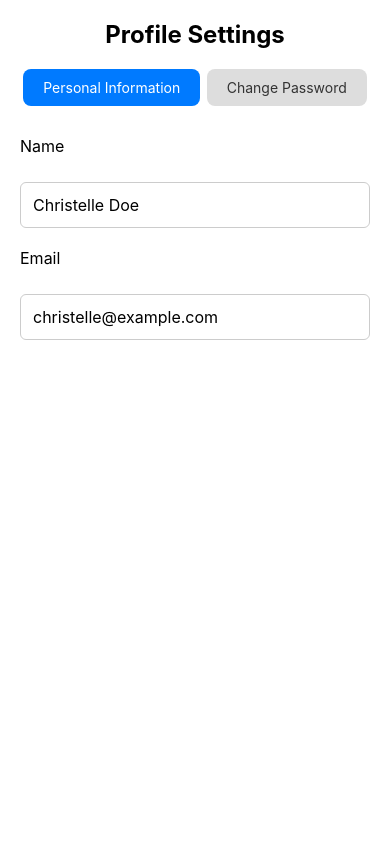
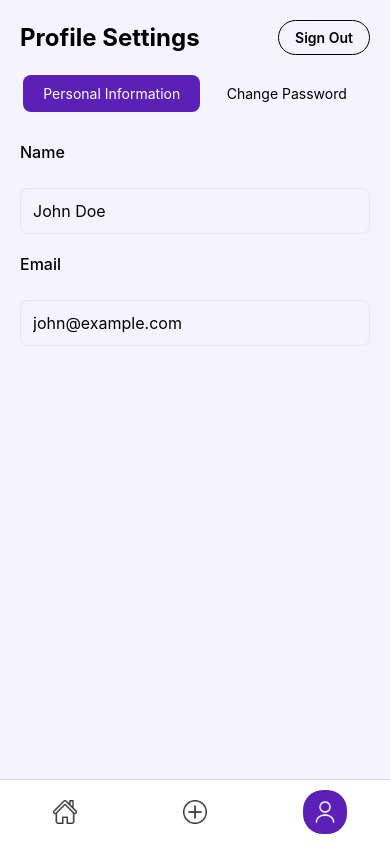
Before and after one commit to christellek1/ReactNative_Assignment, a React Native app: screen /ProfileScreen in a window 390 px wide. Built offline with nearby package versions, Linux system fonts and the light colour scheme.

Commit message:
added navbar

```diff
--- a/package.json
+++ b/package.json
@@ -18,15 +18,19 @@
     "@react-navigation/native": "^7.1.8",
     "@react-navigation/native-stack": "^7.3.12",
     "@react-navigation/stack": "^7.3.1",
+    "@rnmapbox/maps": "^10.1.38",
     "axios": "^1.9.0",
     "expo-image-picker": "^16.1.4",
     "react": "19.0.0",
     "react-hook-form": "^7.56.4",
     "react-native": "0.79.2",
+    "react-native-geolocation-service": "^5.3.1",
     "react-native-gesture-handler": "^2.25.0",
     "react-native-google-places-autocomplete": "^2.5.7",
     "react-native-image-picker": "^8.2.1",
+    "react-native-maps": "^1.23.8",
     "react-native-mmkv": "^3.2.0",
+    "react-native-permissions": "^5.4.0",
     "react-native-reanimated": "^3.17.5",
     "react-native-safe-area-context": "^5.4.0",
     "react-native-screens": "^4.10.0",
--- /dev/null
+++ b/src/components/molecules/Navbar.tsx
@@ -0,0 +1,65 @@
+// src/components/molecules/Navbar.tsx
+import React from 'react';
+import { View, TouchableOpacity, Image } from 'react-native';
+import images from '../../assets/images';
+import { createStyles } from '../../../styles/NavbarStyle';
+import { useTheme } from '../../context/ThemeContext';
+
+const { home: HomeImage, plus: AddImage, user: ProfileImage } = images;
+
+interface NavbarProps {
+  activeTab: string;
+  navigation: any;
+  colors: any;
+  theme: string;
+  setActiveTab: (tab: string) => void;
+}
+
+const Navbar = ({ activeTab, navigation, colors, theme, setActiveTab }: NavbarProps) => {
+  const styles = createStyles(colors, theme);
+
+  return (
+    <View style={styles.bottomNav}>
+      <TouchableOpacity
+        onPress={() => {
+          setActiveTab('Home');
+          navigation.navigate('Home');
+        }}
+        style={[styles.navButton, activeTab === 'Home' && styles.activeNavButton]}
+      >
+        <Image
+          source={HomeImage}
+          style={[styles.navIcon, { tintColor: activeTab === 'Home' ? '#fff' : '#333' }]}
+        />
+      </TouchableOpacity>
+
+      <TouchableOpacity
+        onPress={() => {
+          setActiveTab('Add');
+          navigation.navigate('UploadImage');
+        }}
+        style={[styles.navButton, activeTab === 'Add' && styles.activeNavButton]}
+      >
+        <Image
+          source={AddImage}
+          style={[styles.navIcon, { tintColor: activeTab === 'Add' ? '#fff' : '#333' }]}
+        />
+      </TouchableOpacity>
+
+      <TouchableOpacity
+        onPress={() => {
+          setActiveTab('ProfileScreen');
+          navigation.navigate('ProfileScreen');
+        }}
+        style={[styles.navButton, activeTab === 'ProfileScreen' && styles.activeNavButton]}
+      >
+        <Image
+          source={ProfileImage}
+          style={[styles.navIcon, { tintColor: activeTab === 'ProfileScreen' ? '#fff' : '#333' }]}
+        />
+      </TouchableOpacity>
+    </View>
+  );
+};
+
+export default Navbar;
--- a/src/screens/ProfileScreen.tsx
+++ b/src/screens/ProfileScreen.tsx
@@ -6,49 +6,77 @@ import {
   TouchableOpacity,
   TextInput,
   ScrollView,
+  SafeAreaView,
+  Alert,
 } from 'react-native';
+import { useTheme } from '../context/ThemeContext';
+import Navbar from '../components/molecules/Navbar';
+import { useAuthStore } from '../store/authStore';
 
-const ProfileScreen = () => {
-  const [name, setName] = useState('Christelle Doe');
-  const [email, setEmail] = useState('christelle@example.com');
+const ProfileScreen = ({ navigation }: { navigation: any }) => {
+  const { theme, colors } = useTheme();
+  const styles = createStyles(colors, theme);
+
+  const [name, setName] = useState('John Doe');
+  const [email, setEmail] = useState('john@example.com');
   const [password, setPassword] = useState('');
   const [showPersonalInfo, setShowPersonalInfo] = useState(true);
+  const [activeTab, setActiveTab] = useState('ProfileScreen');
+
+  const logout = useAuthStore((state) => state.logout);
+
+  const handleLogout = () => {
+    Alert.alert(
+      'Logout',
+      'Are you sure you want to sign out?',
+      [
+        { text: 'Cancel', style: 'cancel' },
+        {
+          text: 'Sign Out',
+          style: 'destructive',
+          onPress: () => {
+            logout();
+            navigation.reset({
+              index: 0,
+              routes: [{ name: 'Auth' }],  // Navigate to login screen
+            });
+          },
+        },
+      ],
+      { cancelable: true }
+    );
+  };
 
   return (
+    <SafeAreaView style={styles.safeArea}>
       <ScrollView contentContainerStyle={styles.container}>
+        {/* Header with logout button */}
+        <View style={styles.header}>
           <Text style={styles.title}>Profile Settings</Text>
+          <TouchableOpacity
+            style={styles.logoutButton}
+            onPress={handleLogout}
+            activeOpacity={0.7}
+          >
+            <Text style={styles.logoutButtonText}>Sign Out</Text>
+          </TouchableOpacity>
+        </View>
 
         <View style={styles.buttonContainer}>
           <TouchableOpacity
-          style={[
-            styles.toggleButton,
-            showPersonalInfo && styles.activeButton,
-          ]}
+            style={[styles.toggleButton, showPersonalInfo && styles.activeButton]}
             onPress={() => setShowPersonalInfo(true)}
           >
-          <Text
-            style={[
-              styles.buttonText,
-              showPersonalInfo && styles.activeButtonText,
-            ]}
-          >
+            <Text style={[styles.buttonText, showPersonalInfo && styles.activeButtonText]}>
               Personal Information
             </Text>
           </TouchableOpacity>
 
           <TouchableOpacity
-          style={[
-            styles.toggleButton,
-            !showPersonalInfo && styles.activeButton,
-          ]}
+            style={[styles.toggleButton, !showPersonalInfo && styles.activeButton]}
             onPress={() => setShowPersonalInfo(false)}
           >
-          <Text
-            style={[
-              styles.buttonText,
-              !showPersonalInfo && styles.activeButtonText,
-            ]}
-          >
+            <Text style={[styles.buttonText, !showPersonalInfo && styles.activeButtonText]}>
               Change Password
             </Text>
           </TouchableOpacity>
@@ -62,6 +90,7 @@ const ProfileScreen = () => {
               value={name}
               onChangeText={setName}
               placeholder="Enter your name"
+              placeholderTextColor={"white"}
             />
 
             <Text style={styles.label}>Email</Text>
@@ -70,10 +99,21 @@ const ProfileScreen = () => {
               value={email}
               onChangeText={setEmail}
               placeholder="Enter your email"
+              placeholderTextColor={"white"}
+              keyboardType="email-address"
+              autoCapitalize="none"
             />
           </View>
         ) : (
           <View style={styles.form}>
+            <Text style={styles.label}>Current Password</Text>
+            <TextInput
+              style={styles.input}
+              secureTextEntry
+              placeholder="Enter current password"
+              placeholderTextColor={"white"}
+            />
+
             <Text style={styles.label}>New Password</Text>
             <TextInput
               style={styles.input}
@@ -81,24 +121,66 @@ const ProfileScreen = () => {
               onChangeText={setPassword}
               secureTextEntry
               placeholder="Enter new password"
+              placeholderTextColor={"white"}
+            />
+
+            <Text style={styles.label}>Confirm New Password</Text>
+            <TextInput
+              style={styles.input}
+              secureTextEntry
+              placeholder="Confirm new password"
+              placeholderTextColor={"white"}
             />
           </View>
         )}
       </ScrollView>
+
+      <Navbar
+        activeTab={activeTab}
+        navigation={navigation}
+        colors={colors}
+        theme={theme}
+        setActiveTab={setActiveTab}
+      />
+    </SafeAreaView>
   );
 };
 
-const styles = StyleSheet.create({
+const createStyles = (colors: any, theme: string) =>
+  StyleSheet.create({
+    safeArea: {
+      flex: 1,
+      backgroundColor: colors.background,
+    },
     container: {
       padding: 20,
-    backgroundColor: '#fff',
+      backgroundColor: colors.background,
       flexGrow: 1,
+      paddingBottom: 80,
+    },
+    header: {
+      flexDirection: 'row',
+      justifyContent: 'space-between',
+      alignItems: 'center',
+      marginBottom: 20,
     },
     title: {
       fontSize: 24,
       fontWeight: 'bold',
-    marginBottom: 20,
-    textAlign: 'center',
+      color: colors.text,
+    },
+    logoutButton: {
+      paddingVertical: 8,
+      paddingHorizontal: 16,
+      borderRadius: 20,
+      borderWidth: 1,
+      borderColor: colors.error,
+      backgroundColor: 'transparent',
+    },
+    logoutButtonText: {
+      color: colors.error,
+      fontWeight: '600',
+      fontSize: 14,
     },
     buttonContainer: {
       flexDirection: 'row',
@@ -108,14 +190,14 @@ const styles = StyleSheet.create({
     toggleButton: {
       paddingVertical: 10,
       paddingHorizontal: 20,
-    backgroundColor: '#ddd',
+      backgroundColor: colors.buttonBackground,
       borderRadius: 8,
     },
     activeButton: {
-    backgroundColor: '#007AFF',
+      backgroundColor: colors.primary,
     },
     buttonText: {
-    color: '#333',
+      color: colors.text,
       fontSize: 14,
     },
     activeButtonText: {
@@ -123,17 +205,22 @@ const styles = StyleSheet.create({
     },
     form: {
       gap: 20,
+      marginBottom: 30,
     },
     label: {
       fontSize: 16,
       marginBottom: 6,
+      color: colors.text,
+      fontWeight: '500',
     },
     input: {
       borderWidth: 1,
-    borderColor: '#ccc',
+      borderColor: colors.border,
       padding: 12,
-    borderRadius: 6,
+      borderRadius: 8,
       fontSize: 16,
+      backgroundColor: colors.inputBackground,
+      color: colors.text,
     },
   });
 
--- a/src/screens/UploadImage.tsx
+++ b/src/screens/UploadImage.tsx
@@ -8,11 +8,14 @@ import {
   ScrollView,
   Alert,
   ActivityIndicator,
+  SafeAreaView,
 } from 'react-native';
 import { useForm, Controller } from 'react-hook-form';
 import { z } from 'zod';
 import { zodResolver } from '@hookform/resolvers/zod';
 import { addProduct } from '../api/product';
+import { useTheme } from '../context/ThemeContext';
+import Navbar from '../components/molecules/Navbar';
 
 // Validation Schema
 const schema = z.object({
@@ -23,7 +26,12 @@ const schema = z.object({
 
 type FormData = z.infer<typeof schema>;
 
-const UploadImage = () => {
+const UploadImage = ({ navigation }: { navigation: any }) => {
+  const { theme, colors } = useTheme();
+  const styles = createStyles(colors, theme);
+
+  const [activeTab, setActiveTab] = useState('Add'); // Set active tab to 'Add' since this is the upload screen
+
   const {
     control,
     handleSubmit,
@@ -52,13 +60,6 @@ const UploadImage = () => {
 
       formData.append('location', JSON.stringify(defaultLocation));
 
-      // You can later add images like this:
-      // formData.append('images', {
-      //   uri: image.uri,
-      //   type: 'image/jpeg',
-      //   name: 'product.jpg',
-      // });
-
       const response = await addProduct(formData);
 
       Alert.alert('Success', 'Product uploaded!');
@@ -71,6 +72,7 @@ const UploadImage = () => {
   };
 
   return (
+    <SafeAreaView style={styles.safeArea}>
       <ScrollView contentContainerStyle={styles.container}>
         <Text style={styles.title}>Create New Product</Text>
 
@@ -83,6 +85,7 @@ const UploadImage = () => {
               <TextInput
                 style={styles.input}
                 placeholder="Enter product title"
+                placeholderTextColor={"white"}
                 value={value}
                 onChangeText={onChange}
               />
@@ -98,6 +101,7 @@ const UploadImage = () => {
               <TextInput
                 style={[styles.input, styles.textArea]}
                 placeholder="Enter description"
+                placeholderTextColor={"white"}
                 multiline
                 value={value}
                 onChangeText={onChange}
@@ -116,6 +120,7 @@ const UploadImage = () => {
               <TextInput
                 style={styles.input}
                 placeholder="Enter price"
+                placeholderTextColor={"white"}
                 keyboardType="numeric"
                 value={value}
                 onChangeText={onChange}
@@ -137,60 +142,73 @@ const UploadImage = () => {
           </TouchableOpacity>
         </View>
       </ScrollView>
+
+      <Navbar
+        activeTab={activeTab}
+        navigation={navigation}
+        colors={colors}
+        theme={theme}
+        setActiveTab={setActiveTab}
+      />
+    </SafeAreaView>
   );
 };
 
-export default UploadImage;
-
-const styles = StyleSheet.create({
+const createStyles = (colors: any, theme: string) => StyleSheet.create({
+  safeArea: {
+    flex: 1,
+    backgroundColor: colors.background,
+  },
   container: {
     padding: 20,
-    backgroundColor: '#F4F6F8',
+    backgroundColor: colors.background,
     flexGrow: 1,
+    paddingBottom: 80, // Add padding to prevent navbar overlap
   },
   title: {
     fontSize: 24,
     fontWeight: '700',
     textAlign: 'center',
     marginVertical: 20,
-    color: '#333',
+    color: colors.text,
   },
   card: {
-    backgroundColor: '#fff',
+    backgroundColor: colors.card,
     padding: 20,
     borderRadius: 12,
     shadowColor: '#000',
-    shadowOpacity: 0.1,
+    shadowOpacity: theme === 'light' ? 0.1 : 0.3,
     shadowRadius: 10,
     elevation: 5,
   },
   label: {
     fontSize: 16,
     marginBottom: 6,
-    color: '#444',
+    color: colors.text,
     fontWeight: '500',
   },
   input: {
     borderWidth: 1,
-    borderColor: '#ccc',
+    borderColor: colors.border,
     borderRadius: 8,
     paddingHorizontal: 12,
     paddingVertical: 10,
     fontSize: 16,
-    backgroundColor: '#fafafa',
+    backgroundColor: colors.inputBackground,
     marginBottom: 12,
+    color: colors.text,
   },
   textArea: {
     height: 100,
     textAlignVertical: 'top',
   },
   error: {
-    color: 'red',
+    color: colors.error,
     fontSize: 14,
     marginBottom: 12,
   },
   button: {
-    backgroundColor: '#007AFF',
+    backgroundColor: colors.primary,
     paddingVertical: 14,
     borderRadius: 8,
     alignItems: 'center',
@@ -202,4 +220,5 @@ const styles = StyleSheet.create({
     fontWeight: '600',
   },
 });
-9
+
+export default UploadImage;
--- a/src/store/authStore.ts
+++ b/src/store/authStore.ts
@@ -6,6 +6,7 @@ interface AuthState {
   refreshToken: string | null;
   setTokens: (accessToken: string, refreshToken: string) => void;
   clearTokens: () => void;
+  logout: () => void;
 }
 
 export const useAuthStore = create<AuthState>((set) => ({
@@ -13,4 +14,5 @@ export const useAuthStore = create<AuthState>((set) => ({
   refreshToken: null,
   setTokens: (accessToken, refreshToken) => set({ accessToken, refreshToken }),
   clearTokens: () => set({ accessToken: null, refreshToken: null }),
+  logout: () => set({ accessToken: null, refreshToken: null }),
 }));
--- /dev/null
+++ b/styles/NavbarStyle.ts
@@ -0,0 +1,27 @@
+// src/styles/NavbarStyle.ts
+import { StyleSheet } from 'react-native';
+
+export const createStyles = (colors: any, theme: string) => StyleSheet.create({
+  bottomNav: {
+    flexDirection: 'row',
+    justifyContent: 'space-around',
+    alignItems: 'center',
+    paddingVertical: 10,
+    backgroundColor: theme === 'light' ? '#fff' : '#333',
+    borderTopWidth: 1,
+    borderTopColor: theme === 'light' ? '#ddd' : '#444',
+  },
+  navButton: {
+    padding: 10,
+    borderRadius: 20,
+  },
+  activeNavButton: {
+    backgroundColor: colors.primary,
+  },
+  navIcon: {
+    width: 24,
+    height: 24,
+  resizeMode: 'contain',
+  tintColor: theme === 'light' ? '#333' : '#fff',
+  },
+});
```
Also changed, not shown: src/screens/HomeScreen.tsx (+7 -46 lines), 2 other files (tests, documents, lock files or other folders). Lines whose indentation alone changed are shown as unchanged.
